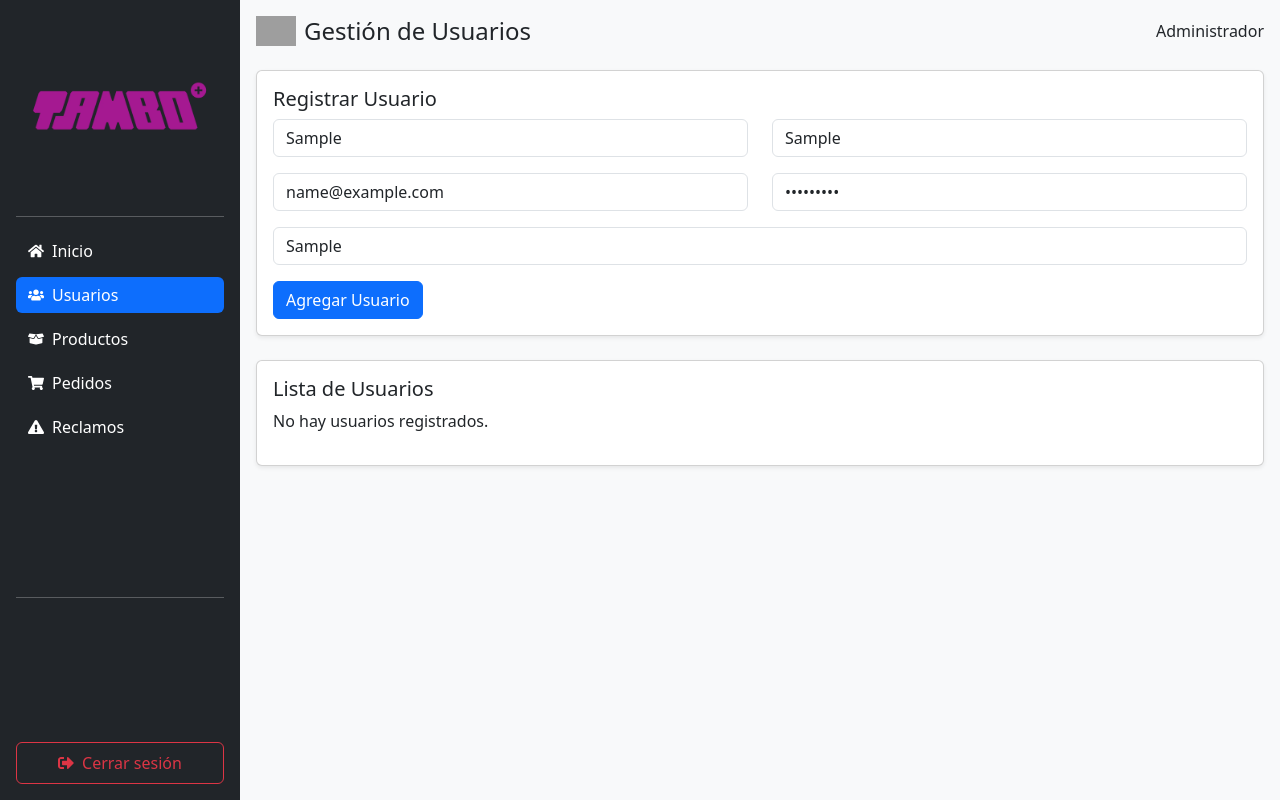
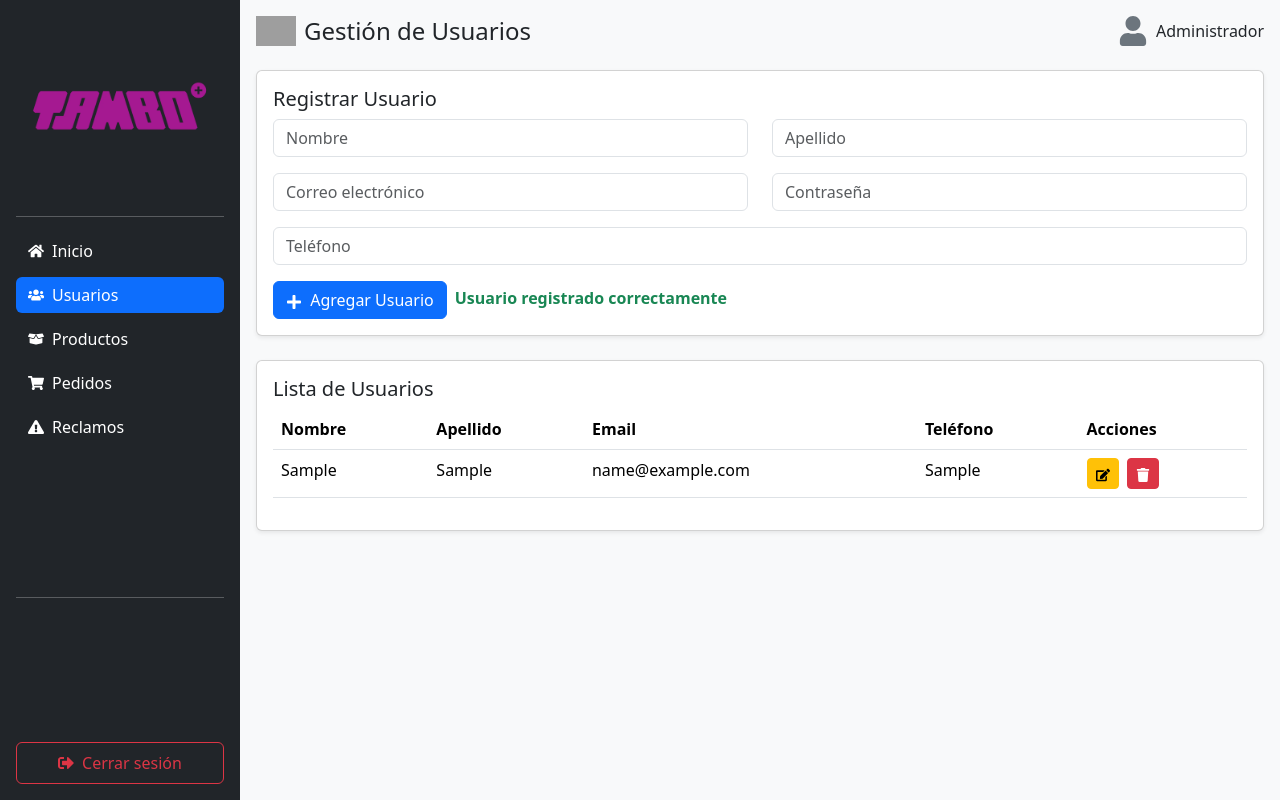
Before and after one commit to Andres-Ortiz09/TAMBO_FRONTEND, a React (Vite) app: page / in a window 1280 px wide. Both pictures are taken after typing "Sample", "Sample", "name@example.com", "Sample123", "Sample" into the empty fields and a click on the button "Agregar Usuario". Built offline with nearby package versions, Linux system fonts and the light colour scheme; grey boxes are pictures that could not be loaded.

Commit message:
CRUD de usuarios con localstorage y sidebar separado

```diff
--- /dev/null
+++ b/src/Components/Sidebar.css
@@ -0,0 +1,68 @@
+.sidebar {
+  position: fixed;
+  width: 240px;
+  min-height: 100vh;
+  background-color: #212529;
+  padding: 1rem;
+  color: white;
+  display: flex;
+  flex-direction: column;
+}
+
+.sidebar-logo-link {
+  display: flex;
+  justify-content: center;
+  align-items: center;
+  margin-bottom: 0.25rem;
+  text-decoration: none;
+  width: 100%;
+  box-sizing: border-box;
+}
+
+.sidebar-logo-img {
+  width: 180px;
+  height: 180px;
+  object-fit: contain;
+  display: block;
+  margin: 0;
+  padding: 0;
+}
+
+.nav-link {
+  color: white !important;
+  text-decoration: none;
+  display: flex;
+  align-items: center;
+  padding: 0.375rem 0.75rem;
+  border-radius: 0.375rem;
+  font-weight: 500;
+  margin-bottom: 0.5rem;
+}
+
+.nav-link.active,
+.nav-link:hover {
+  background-color: #0d6efd !important;
+  color: white !important;
+}
+
+.me-2 {
+  margin-right: 0.5rem !important;
+}
+
+.mt-auto {
+  margin-top: auto;
+}
+
+.btn-outline-danger {
+  width: 100%;
+  padding: 0.5rem;
+  border: 1px solid #dc3545;
+  border-radius: 0.375rem;
+  color: #dc3545;
+  font-weight: 500;
+  cursor: pointer;
+  display: flex;
+  align-items: center;
+  justify-content: center;
+  background: transparent;
+}
--- /dev/null
+++ b/src/Components/Sidebar.jsx
@@ -0,0 +1,34 @@
+import React from 'react';
+import { FaHome, FaUsers, FaBoxOpen, FaShoppingCart, FaExclamationTriangle, FaSignOutAlt } from 'react-icons/fa';
+import logo from '../assets/img/logo-tambo2.png';
+import './Sidebar.css';
+
+const Sidebar = () => {
+  return (
+    <nav className="sidebar">
+      <a href="/" className="sidebar-logo-link">
+        <img src={logo} alt="Logo" className="sidebar-logo-img" />
+      </a>
+
+      <hr />
+
+      <ul className="nav flex-column mb-auto">
+        <li><a href="#" className="nav-link"><FaHome className="me-2" />Inicio</a></li>
+        <li><a href="#" className="nav-link active"><FaUsers className="me-2" />Usuarios</a></li>
+        <li><a href="#" className="nav-link"><FaBoxOpen className="me-2" />Productos</a></li>
+        <li><a href="#" className="nav-link"><FaShoppingCart className="me-2" />Pedidos</a></li>
+        <li><a href="#" className="nav-link"><FaExclamationTriangle className="me-2" />Reclamos</a></li>
+      </ul>
+
+      <hr />
+
+      <div className="mt-auto">
+        <button className="btn btn-outline-danger w-100">
+          <FaSignOutAlt className="me-2" />Cerrar sesión
+        </button>
+      </div>
+    </nav>
+  );
+};
+
+export default Sidebar;
--- a/src/Components/UsuarioAdmin.jsx
+++ b/src/Components/UsuarioAdmin.jsx
@@ -1,10 +1,11 @@
 import React, { useState, useEffect } from 'react';
-import { FaUsers, FaHome, FaBoxOpen, FaShoppingCart, FaExclamationTriangle, FaSignOutAlt } from 'react-icons/fa';
+import { FaUser, FaEdit, FaTrash, FaPlus } from 'react-icons/fa';
 import 'bootstrap/dist/css/bootstrap.min.css';
+import Sidebar from './Sidebar';
 import './UsuarioAdmin.css';
-import logo from '../assets/img/logo-tambo2.png';
 
 const UsuarioAdmin = () => {
+  const [usuarios, setUsuarios] = useState([]);
   const [form, setForm] = useState({
     firstName: '',
     lastName: '',
@@ -12,40 +13,85 @@ const UsuarioAdmin = () => {
     password: '',
     phoneNumber: '',
   });
+  const [errors, setErrors] = useState({});
+  const [editingId, setEditingId] = useState(null);
+  const [mensajeExito, setMensajeExito] = useState('');
+
+  useEffect(() => {
+    const guardados = JSON.parse(localStorage.getItem('usuariosTambo')) || [];
+    setUsuarios(guardados);
+  }, []);
+
+  useEffect(() => {
+    localStorage.setItem('usuariosTambo', JSON.stringify(usuarios));
+  }, [usuarios]);
+
+  const validar = () => {
+    const nuevosErrores = {};
+    if (!form.firstName) nuevosErrores.firstName = 'Nombre es requerido';
+    if (!form.lastName) nuevosErrores.lastName = 'Apellido es requerido';
+    if (!form.email) nuevosErrores.email = 'Email es requerido';
+    else if (!/\S+@\S+\.\S+/.test(form.email)) nuevosErrores.email = 'Email inválido';
+    if (!form.password) nuevosErrores.password = 'Contraseña requerida';
+    else if (form.password.length < 6) nuevosErrores.password = 'Debe tener mínimo 6 caracteres';
+    if (!form.phoneNumber) nuevosErrores.phoneNumber = 'Teléfono es requerido';
+    return nuevosErrores;
+  };
 
   const handleChange = (e) => {
     setForm({ ...form, [e.target.name]: e.target.value });
+    setErrors({ ...errors, [e.target.name]: '' });
   };
 
   const handleSubmit = (e) => {
     e.preventDefault();
+    const validacion = validar();
+    if (Object.keys(validacion).length > 0) {
+      setErrors(validacion);
+      setMensajeExito('');
+      return;
+    }
+    if (editingId !== null) {
+      const actualizados = usuarios.map((u) =>
+        u.id === editingId ? { ...form, id: editingId } : u
+      );
+      setUsuarios(actualizados);
+      setEditingId(null);
+      setMensajeExito('Usuario actualizado correctamente');
+    } else {
+      const nuevoUsuario = { ...form, id: Date.now() };
+      setUsuarios([...usuarios, nuevoUsuario]);
+      setMensajeExito('Usuario registrado correctamente');
+    }
+    setForm({ firstName: '', lastName: '', email: '', password: '', phoneNumber: '' });
+    setErrors({});
+  };
+
+  const handleEdit = (id) => {
+    const usuario = usuarios.find((u) => u.id === id);
+    if (usuario) {
+      setForm(usuario);
+      setEditingId(id);
+      setErrors({});
+      setMensajeExito('');
+    }
+  };
+
+  const handleDelete = (id) => {
+    if (window.confirm('¿Seguro que quieres eliminar este usuario?')) {
+      setUsuarios(usuarios.filter((u) => u.id !== id));
+      setMensajeExito('Usuario eliminado');
+      if (editingId === id) {
+        setEditingId(null);
+        setForm({ firstName: '', lastName: '', email: '', password: '', phoneNumber: '' });
+        setErrors({});
+      }
+    }
   };
 
   return (
     <div className="app-container d-flex">
-      <nav className="sidebar">
-        <a href="/" className="sidebar-logo-link">
-          <img src={logo} alt="Logo" className="sidebar-logo-img" />
-        </a>
-
-        <hr />
-
-        <ul className="nav flex-column mb-auto">
-          <li><a href="#" className="nav-link"><FaHome className="me-2" />Inicio</a></li>
-          <li><a href="#" className="nav-link active"><FaUsers className="me-2" />Usuarios</a></li>
-          <li><a href="#" className="nav-link"><FaBoxOpen className="me-2" />Productos</a></li>
-          <li><a href="#" className="nav-link"><FaShoppingCart className="me-2" />Pedidos</a></li>
-          <li><a href="#" className="nav-link"><FaExclamationTriangle className="me-2" />Reclamos</a></li>
-        </ul>
-
-        <hr />
-
-        <div className="mt-auto">
-          <button className="btn btn-outline-danger w-100">
-            <FaSignOutAlt className="me-2" />Cerrar sesión
-          </button>
-        </div>
-      </nav>
+      <Sidebar />
 
       <main className="content-container">
         <header className="header">
@@ -54,34 +100,78 @@ const UsuarioAdmin = () => {
             <h1 className="h4 mb-0">Gestión de Usuarios</h1>
           </div>
           <div className="d-flex align-items-center">
+            <FaUser size={30} className="text-secondary me-2" />
             <span>Administrador</span>
           </div>
         </header>
 
         <div className="card shadow-sm">
           <div className="card-body">
-            <h5>Registrar Usuario</h5>
+            <h5>{editingId !== null ? 'Editar Usuario' : 'Registrar Usuario'}</h5>
             <form onSubmit={handleSubmit} noValidate>
               <div className="row">
                 <div className="col-md-6 mb-3">
-                  <input type="text" name="firstName" value={form.firstName} onChange={handleChange} placeholder="Nombre" className="form-control" />
+                  <input
+                    type="text"
+                    name="firstName"
+                    value={form.firstName}
+                    onChange={handleChange}
+                    placeholder="Nombre"
+                    className={`form-control ${errors.firstName ? 'is-invalid' : ''}`}
+                  />
+                  <div className="invalid-feedback">{errors.firstName}</div>
                 </div>
                 <div className="col-md-6 mb-3">
-                  <input type="text" name="lastName" value={form.lastName} onChange={handleChange} placeholder="Apellido" className="form-control" />
+                  <input
+                    type="text"
+                    name="lastName"
+                    value={form.lastName}
+                    onChange={handleChange}
+                    placeholder="Apellido"
+                    className={`form-control ${errors.lastName ? 'is-invalid' : ''}`}
+                  />
+                  <div className="invalid-feedback">{errors.lastName}</div>
                 </div>
               </div>
               <div className="row">
                 <div className="col-md-6 mb-3">
-                  <input type="email" name="email" value={form.email} onChange={handleChange} placeholder="Correo electrónico" className="form-control" />
+                  <input
+                    type="email"
+                    name="email"
+                    value={form.email}
+                    onChange={handleChange}
+                    placeholder="Correo electrónico"
+                    className={`form-control ${errors.email ? 'is-invalid' : ''}`}
+                  />
+                  <div className="invalid-feedback">{errors.email}</div>
                 </div>
                 <div className="col-md-6 mb-3">
-                  <input type="password" name="password" value={form.password} onChange={handleChange} placeholder="Contraseña" className="form-control" />
+                  <input
+                    type="password"
+                    name="password"
+                    value={form.password}
+                    onChange={handleChange}
+                    placeholder="Contraseña"
+                    className={`form-control ${errors.password ? 'is-invalid' : ''}`}
+                  />
+                  <div className="invalid-feedback">{errors.password}</div>
                 </div>
               </div>
               <div className="mb-3">
-                <input type="text" name="phoneNumber" value={form.phoneNumber} onChange={handleChange} placeholder="Teléfono" className="form-control" />
+                <input
+                  type="text"
+                  name="phoneNumber"
+                  value={form.phoneNumber}
+                  onChange={handleChange}
+                  placeholder="Teléfono"
+                  className={`form-control ${errors.phoneNumber ? 'is-invalid' : ''}`}
+                />
+                <div className="invalid-feedback">{errors.phoneNumber}</div>
               </div>
-              <button type="submit" className="btn btn-primary">Agregar Usuario</button>
+              <button type="submit" className="btn btn-primary me-2">
+                {editingId !== null ? 'Actualizar' : (<><FaPlus className="me-1" /> Agregar Usuario</>)}
+              </button>
+              {mensajeExito && <span className="text-success fw-semibold">{mensajeExito}</span>}
             </form>
           </div>
         </div>
@@ -89,7 +179,39 @@ const UsuarioAdmin = () => {
         <div className="card shadow-sm table-container">
           <div className="card-body">
             <h5>Lista de Usuarios</h5>
-            <p>No hay usuarios registrados.</p>
+            {usuarios.length === 0 ? (
+              <p>No hay usuarios registrados.</p>
+            ) : (
+              <table className="table table-hover">
+                <thead>
+                  <tr>
+                    <th>Nombre</th>
+                    <th>Apellido</th>
+                    <th>Email</th>
+                    <th>Teléfono</th>
+                    <th>Acciones</th>
+                  </tr>
+                </thead>
+                <tbody>
+                  {usuarios.map((usuario) => (
+                    <tr key={usuario.id}>
+                      <td>{usuario.firstName}</td>
+                      <td>{usuario.lastName}</td>
+                      <td>{usuario.email}</td>
+                      <td>{usuario.phoneNumber}</td>
+                      <td>
+                        <button className="btn btn-sm btn-warning me-2" onClick={() => handleEdit(usuario.id)} title="Editar">
+                          <FaEdit />
+                        </button>
+                        <button className="btn btn-sm btn-danger" onClick={() => handleDelete(usuario.id)} title="Eliminar">
+                          <FaTrash />
+                        </button>
+                      </td>
+                    </tr>
+                  ))}
+                </tbody>
+              </table>
+            )}
           </div>
         </div>
       </main>
```
Also changed, not shown: src/Components/UsuarioAdmin.css (+0 -66 lines).
